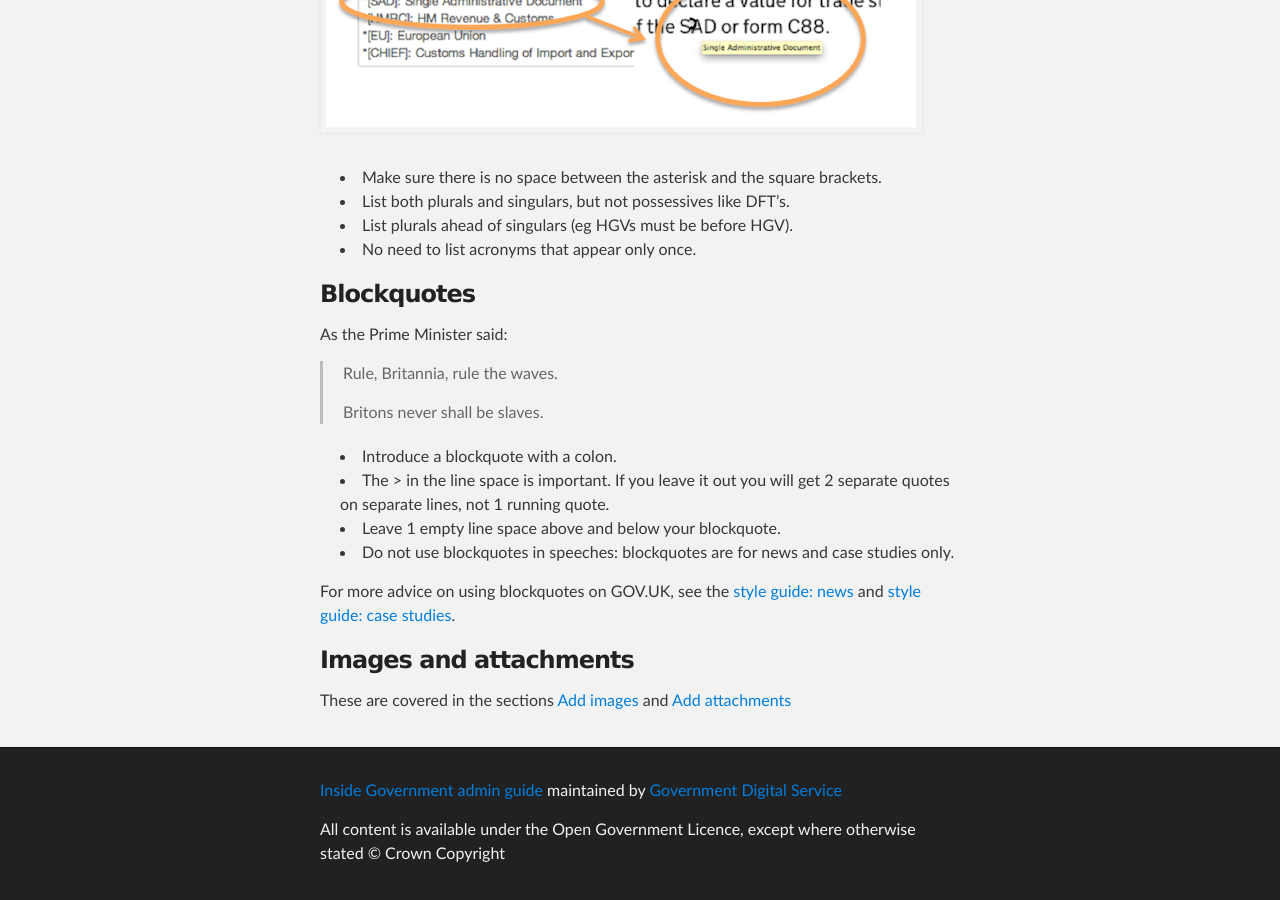
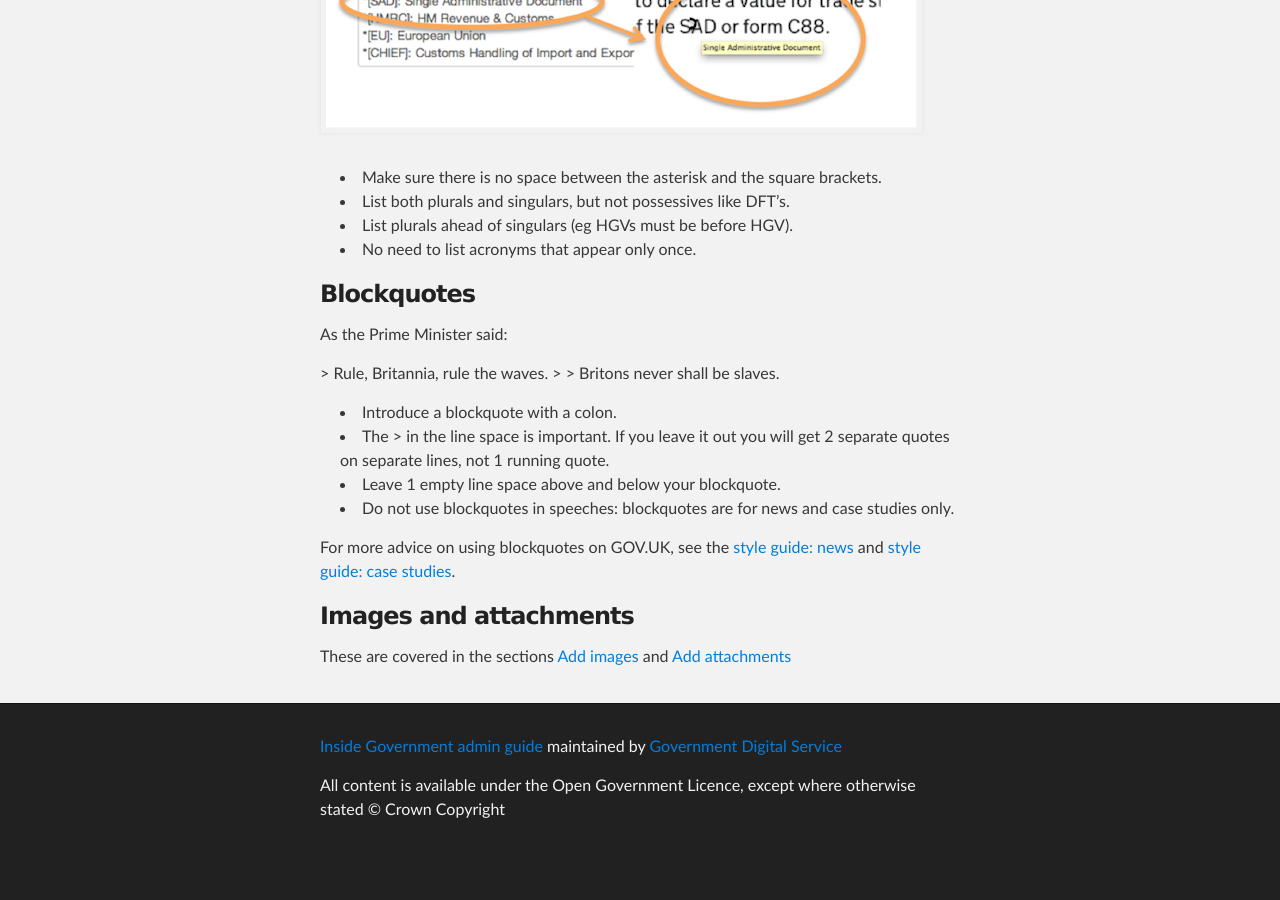
Before and after one commit to alphagov/inside-government-admin-guide, a Jekyll site: the page built from creating-documents/markdown.md, in a window 1280 px wide and 900 px high, scrolled down 3523 px. Built offline with Jekyll 4.4.1, drawn with Linux system fonts in a browser that asks for light colours; after the commit the page ends 4379 px from its top, so only the background shows below that.

Commit message:
Added backslashes

```diff
--- a/creating-documents/markdown.md
+++ b/creating-documents/markdown.md
@@ -90,12 +90,12 @@ The Markdown is added at the base of the document.
 
 As the Prime Minister said:
 
-> Rule, Britannia, rule the waves.
->
-> Britons never shall be slaves.
+\> Rule, Britannia, rule the waves.
+\>
+\> Britons never shall be slaves.
 
 *  Introduce a blockquote with a colon.
-*  The > in the line space is important. If you leave it out you will get 2 separate quotes on separate lines, not 1 running quote.
+*  The \> in the line space is important. If you leave it out you will get 2 separate quotes on separate lines, not 1 running quote.
 *  Leave 1 empty line space above and below your blockquote.
 *  Do not use blockquotes in speeches: blockquotes are for news and case studies only.
 
```
